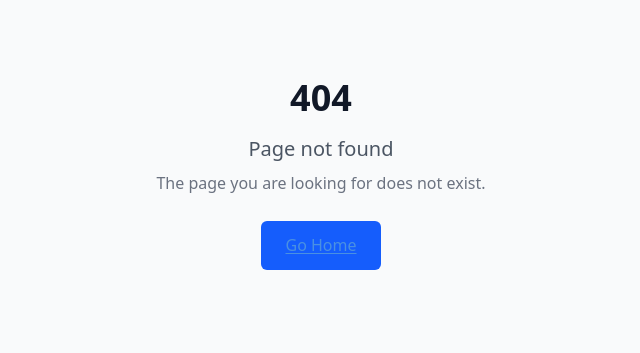
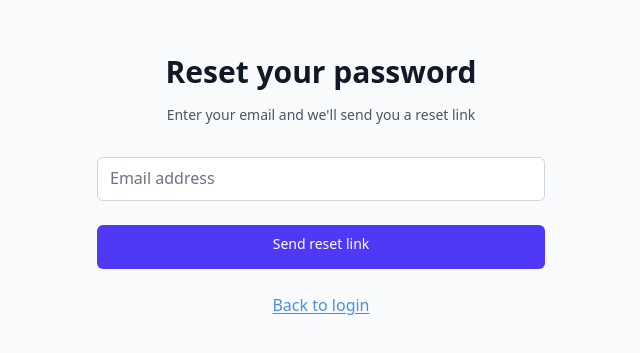
Before and after one commit to Damatnic/astral-core-v7, a Next.js app: page /auth/forgot-password in a window 1280 px wide. Before the commit this address had no page. Shown: the part 227-580 px from the top of the page, without its empty margins (319-959 px from the left). Built offline with nearby package versions, Linux system fonts and the light colour scheme; a web font is replaced by a local one.

Commit message:
fix: Add missing pages and fix font directory

```diff
--- /dev/null
+++ b/src/app/auth/forgot-password/page.tsx
@@ -0,0 +1,96 @@
+'use client';
+
+import { useState } from 'react';
+import Link from 'next/link';
+
+export default function ForgotPasswordPage() {
+  const [email, setEmail] = useState('');
+  const [isSubmitted, setIsSubmitted] = useState(false);
+  const [isLoading, setIsLoading] = useState(false);
+
+  const handleSubmit = async (e: React.FormEvent) => {
+    e.preventDefault();
+    setIsLoading(true);
+
+    // Simulate API call
+    await new Promise(resolve => setTimeout(resolve, 1500));
+
+    setIsSubmitted(true);
+    setIsLoading(false);
+  };
+
+  if (isSubmitted) {
+    return (
+      <div className="min-h-screen flex items-center justify-center bg-gray-50 dark:bg-gray-900 py-12 px-4 sm:px-6 lg:px-8">
+        <div className="max-w-md w-full space-y-8">
+          <div className="text-center">
+            <h2 className="mt-6 text-3xl font-extrabold text-gray-900 dark:text-white">
+              Check your email
+            </h2>
+            <p className="mt-2 text-sm text-gray-600 dark:text-gray-400">
+              We've sent a password reset link to {email}
+            </p>
+            <Link
+              href="/auth/login"
+              className="mt-8 inline-block text-indigo-600 hover:text-indigo-500 dark:text-indigo-400"
+            >
+              Back to login
+            </Link>
+          </div>
+        </div>
+      </div>
+    );
+  }
+
+  return (
+    <div className="min-h-screen flex items-center justify-center bg-gray-50 dark:bg-gray-900 py-12 px-4 sm:px-6 lg:px-8">
+      <div className="max-w-md w-full space-y-8">
+        <div>
+          <h2 className="mt-6 text-center text-3xl font-extrabold text-gray-900 dark:text-white">
+            Reset your password
+          </h2>
+          <p className="mt-2 text-center text-sm text-gray-600 dark:text-gray-400">
+            Enter your email and we'll send you a reset link
+          </p>
+        </div>
+        <form className="mt-8 space-y-6" onSubmit={handleSubmit}>
+          <div>
+            <label htmlFor="email" className="sr-only">
+              Email address
+            </label>
+            <input
+              id="email"
+              name="email"
+              type="email"
+              autoComplete="email"
+              required
+              value={email}
+              onChange={(e) => setEmail(e.target.value)}
+              className="appearance-none rounded-md relative block w-full px-3 py-2 border border-gray-300 dark:border-gray-700 placeholder-gray-500 dark:placeholder-gray-400 text-gray-900 dark:text-white bg-white dark:bg-gray-800 focus:outline-none focus:ring-indigo-500 focus:border-indigo-500 focus:z-10 sm:text-sm"
+              placeholder="Email address"
+            />
+          </div>
+
+          <div>
+            <button
+              type="submit"
+              disabled={isLoading}
+              className="group relative w-full flex justify-center py-2 px-4 border border-transparent text-sm font-medium rounded-md text-white bg-indigo-600 hover:bg-indigo-700 focus:outline-none focus:ring-2 focus:ring-offset-2 focus:ring-indigo-500 disabled:opacity-50 disabled:cursor-not-allowed"
+            >
+              {isLoading ? 'Sending...' : 'Send reset link'}
+            </button>
+          </div>
+
+          <div className="text-center">
+            <Link
+              href="/auth/login"
+              className="font-medium text-indigo-600 hover:text-indigo-500 dark:text-indigo-400"
+            >
+              Back to login
+            </Link>
+          </div>
+        </form>
+      </div>
+    </div>
+  );
+}
```
Also changed, not shown: 1 other file (tests, documents, lock files or other folders).
